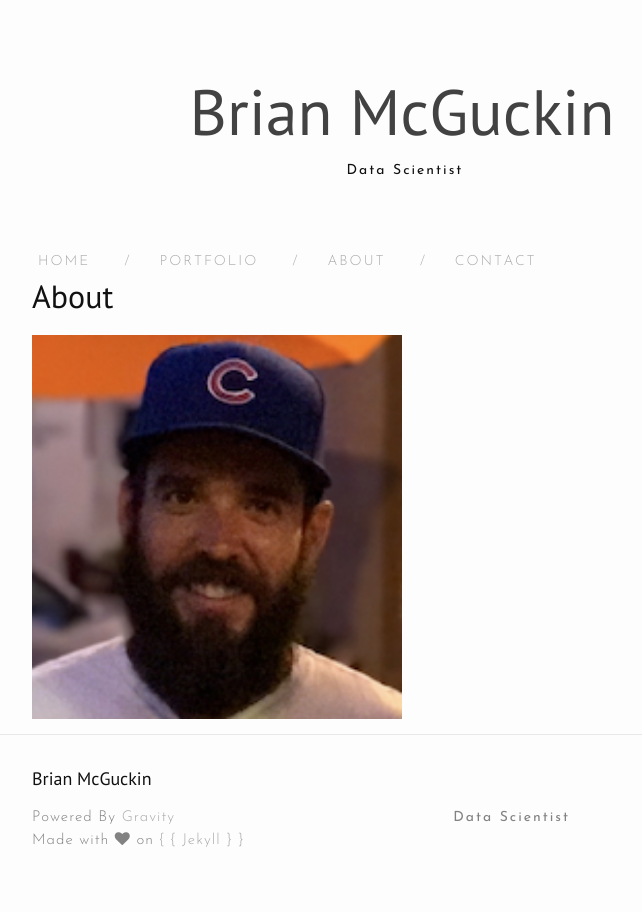
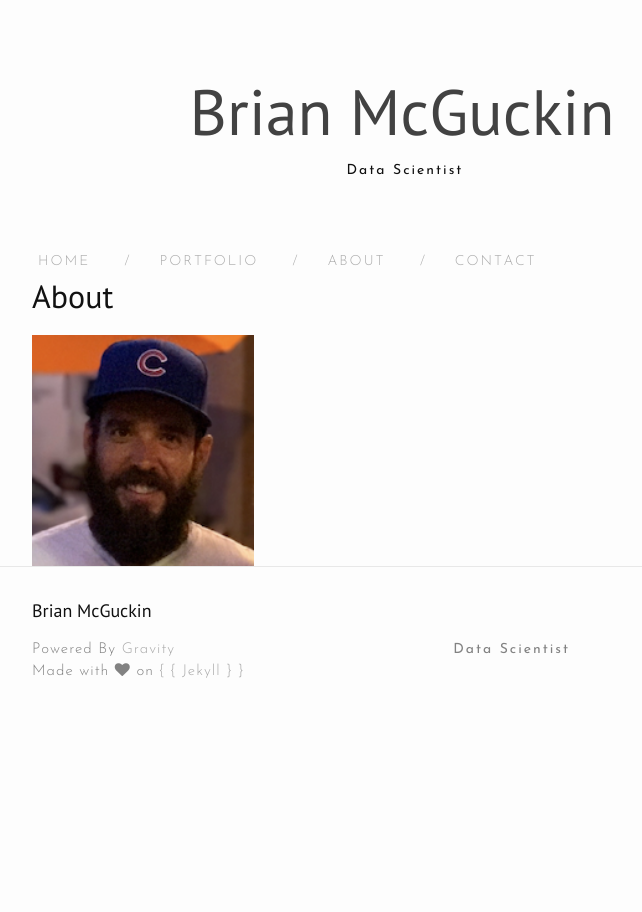
Before and after one commit to brianmcguckin/brianmcguckin.github.io, a Jekyll site: the page built from about.md, in a window 1280 px wide. Shown: the whole page, without its empty margins (238-880 px from the left). Built offline with Jekyll 4.4.1, drawn with Linux system fonts in a browser that asks for light colours; nearby versions of some CDN libraries.

Commit message:
update picture

```diff
--- a/about.md
+++ b/about.md
@@ -8,4 +8,6 @@ order: 2
 <head>
 <h1>About</h1>
 </head>
-<img src="https://raw.githubusercontent.com/brianmcguckin/brianmcguckin.github.io/master/images/brian.png" width="50%">
+<body>
+<img src="https://raw.githubusercontent.com/brianmcguckin/brianmcguckin.github.io/master/images/brian.png" width="30%">
+</body>
```
